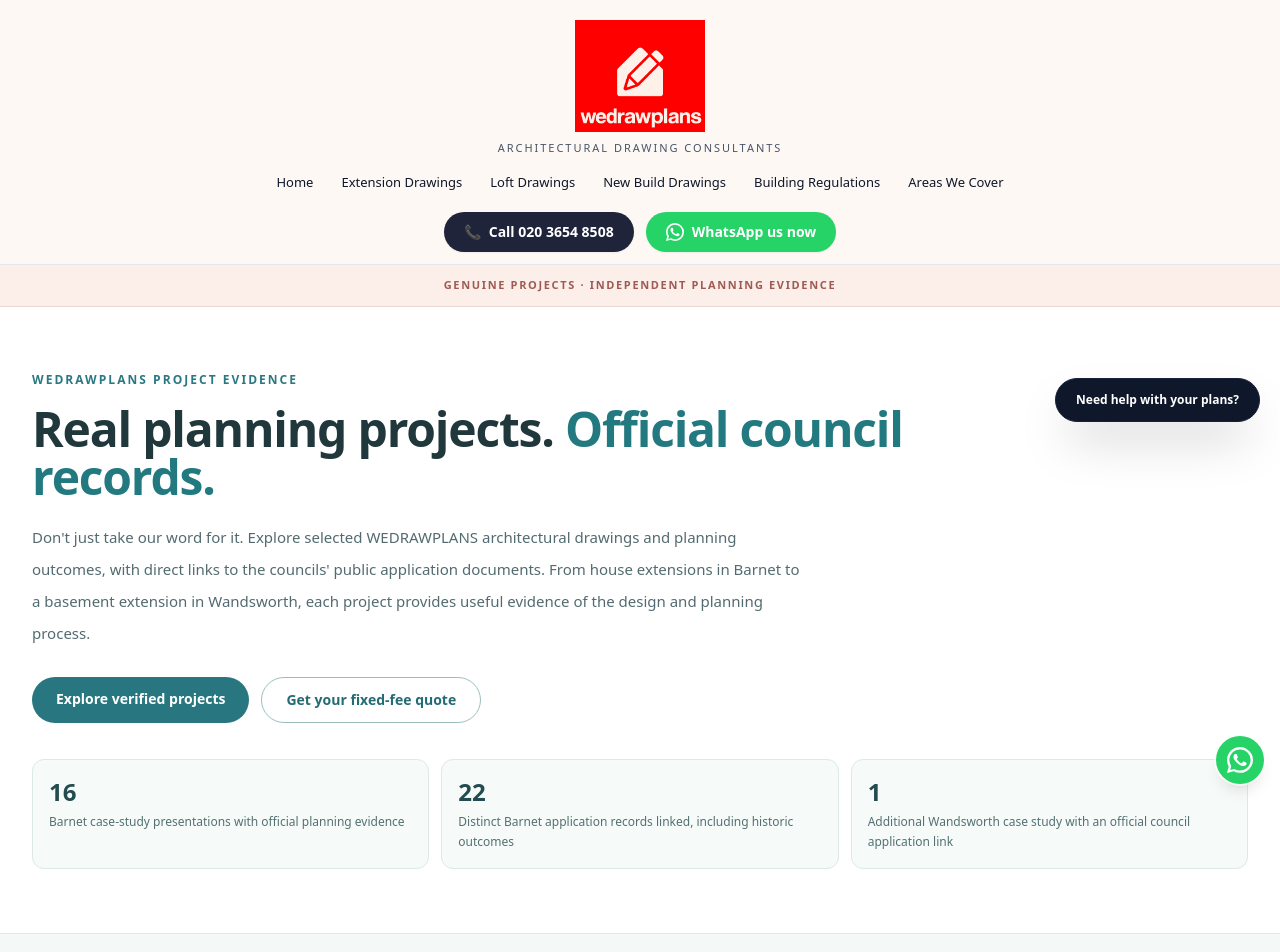
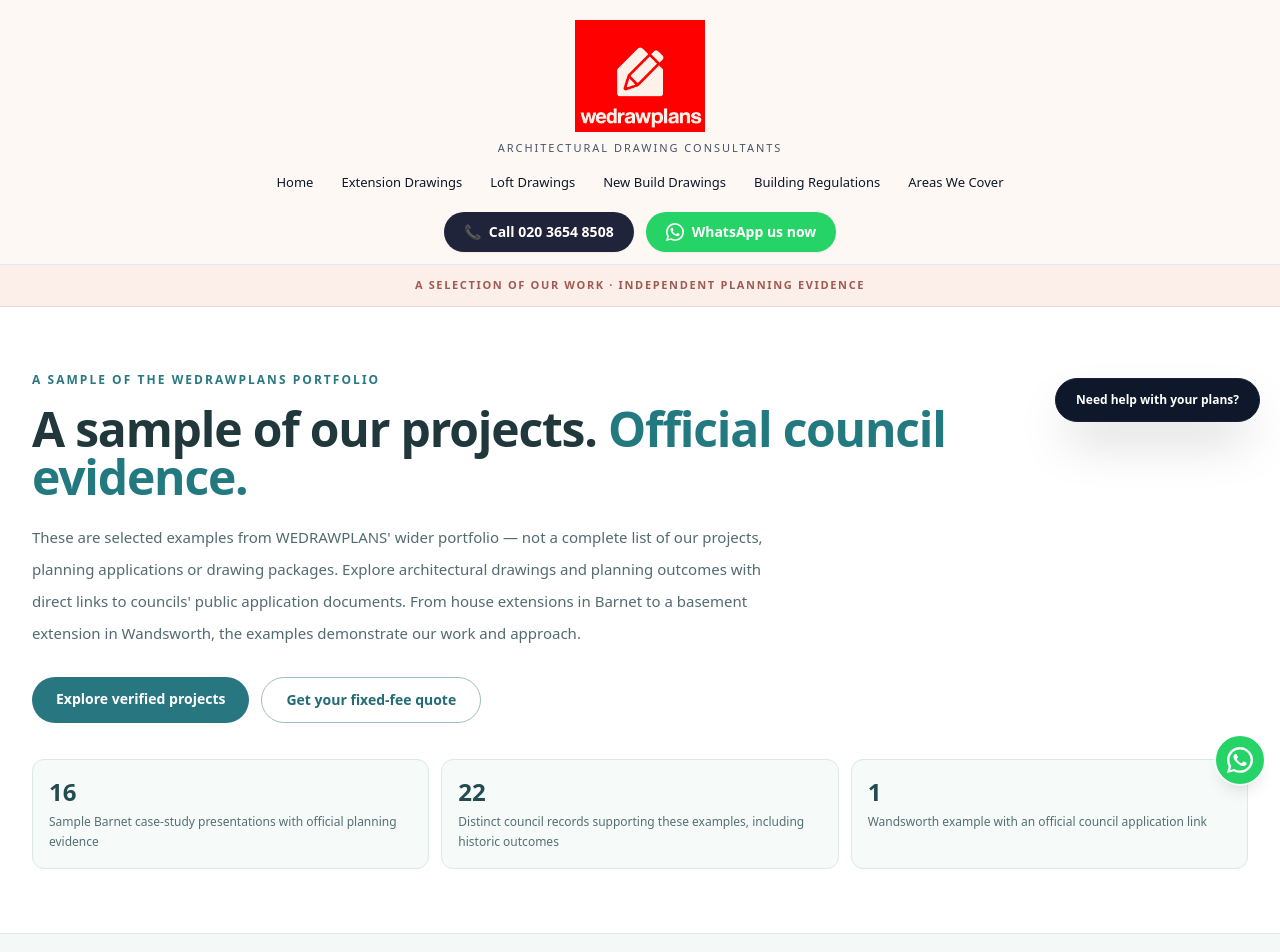
Before and after one commit to WEDRAWPLANS/wedrawplans, a Next.js app: page /verified-planning-approvals in a window 1280 px wide. Shown: the top 952 px of the page. Built offline with nearby package versions, Linux system fonts and the light colour scheme.

Commit message:
Clarify verified planning case studies are a curated sample, not the full WEDRAWPLANS portfolio

```diff
--- a/pages/verified-planning-approvals.tsx
+++ b/pages/verified-planning-approvals.tsx
@@ -87,8 +87,8 @@ export default function VerifiedPlanningApprovals() {
   const schema = {
     "@context": "https://schema.org",
     "@type": "CollectionPage",
-    name: "Verified planning outcomes and council records | WEDRAWPLANS",
-    description: "A curated index of WEDRAWPLANS architectural drawing projects with independently accessible official council planning records.",
+    name: "Sample WEDRAWPLANS planning projects with official council records",
+    description: "A selected sample of WEDRAWPLANS projects from a wider architectural drawing portfolio, with independently accessible council planning records.",
     url: SITE + PAGE,
     publisher: { "@type": "Organization", name: "WEDRAWPLANS", url: SITE },
     mainEntity: {
@@ -103,31 +103,31 @@ export default function VerifiedPlanningApprovals() {
   return (
     <>
       <Head>
-        <title>Verified Planning Approvals & Council Records | WEDRAWPLANS</title>
-        <meta name="description" content="Explore genuine WEDRAWPLANS extension, loft and planning projects. See the drawings and verify application outcomes using official council planning records." />
+        <title>Sample Planning Projects & Official Council Records | WEDRAWPLANS</title>
+        <meta name="description" content="Explore a sample from the wider WEDRAWPLANS project portfolio. See selected extension, loft and planning drawings, with official council records for independent verification." />
         <meta name="robots" content={process.env.VERCEL_ENV === "production" ? "index,follow,max-image-preview:large" : "noindex,nofollow"} />
         <link rel="canonical" href={SITE + PAGE} />
         <meta property="og:type" content="website" />
-        <meta property="og:title" content="Real planning projects. Official council evidence. | WEDRAWPLANS" />
-        <meta property="og:description" content="Browse approved house extensions, loft conversions and other projects with links to official council application records." />
+        <meta property="og:title" content="A Sample of Our Planning Projects | Official Council Evidence | WEDRAWPLANS" />
+        <meta property="og:description" content="Explore selected examples from WEDRAWPLANS' wider portfolio, with drawings and links to official council planning records." />
         <meta property="og:url" content={SITE + PAGE} />
         <script type="application/ld+json" dangerouslySetInnerHTML={{ __html: JSON.stringify(schema) }} />
       </Head>
       <main className="min-h-screen bg-[#fafbf9] text-[#243d42]">
         <CaseStudyHeader />
         <div className="border-b border-[#e8d8d1] bg-[#fceee9] py-3 text-center text-[11px] font-semibold uppercase tracking-[.15em] text-[#9f5b53]">
-          Genuine projects · Independent planning evidence
+          A selection of our work · Independent planning evidence
         </div>
         <section className="border-b border-[#e2e9e5] bg-white">
           <div className="mx-auto max-w-7xl px-5 pb-12 pt-12 sm:px-8 sm:pb-16 sm:pt-16">
-            <p className="text-[12px] font-semibold uppercase tracking-[.17em] text-[#2a7882]">WEDRAWPLANS project evidence</p>
+            <p className="text-[12px] font-semibold uppercase tracking-[.17em] text-[#2a7882]">A sample of the WEDRAWPLANS portfolio</p>
             <h1 className="mt-4 max-w-5xl text-4xl font-semibold leading-[1.13] tracking-tight text-[#20383b] sm:text-5xl">
-              Real planning projects. <span className="text-[#237980]">Official council records.</span>
+              A sample of our projects. <span className="text-[#237980]">Official council evidence.</span>
             </h1>
             <p className="mt-5 max-w-3xl text-[15px] leading-8 text-[#536b70]">
-              Don't just take our word for it. Explore selected WEDRAWPLANS architectural drawings and planning outcomes,
-              with direct links to the councils' public application documents. From house extensions in Barnet to a basement
-              extension in Wandsworth, each project provides useful evidence of the design and planning process.
+              These are selected examples from WEDRAWPLANS' wider portfolio — not a complete list of our projects, planning applications or drawing packages.
+              Explore architectural drawings and planning outcomes with direct links to councils' public application documents.
+              From house extensions in Barnet to a basement extension in Wandsworth, the examples demonstrate our work and approach.
             </p>
             <div className="mt-7 flex flex-wrap gap-3">
               <Link href="#verified-projects" className="rounded-full bg-[#287780] px-6 py-3 text-sm font-semibold text-white hover:bg-[#175a63]">Explore verified projects</Link>
@@ -136,15 +136,15 @@ export default function VerifiedPlanningApprovals() {
             <div className="mt-9 grid gap-3 sm:grid-cols-3">
               <div className="rounded-xl border border-[#dce9e4] bg-[#f6faf8] p-4">
                 <p className="text-2xl font-semibold tabular-nums text-[#234c50]">{verifiedBarnet.length}</p>
-                <p className="mt-1 text-[12px] leading-5 text-[#547073]">Barnet case-study presentations with official planning evidence</p>
+                <p className="mt-1 text-[12px] leading-5 text-[#547073]">Sample Barnet case-study presentations with official planning evidence</p>
               </div>
               <div className="rounded-xl border border-[#dce9e4] bg-[#f6faf8] p-4">
                 <p className="text-2xl font-semibold tabular-nums text-[#234c50]">{verifiedReferences.length}</p>
-                <p className="mt-1 text-[12px] leading-5 text-[#547073]">Distinct Barnet application records linked, including historic outcomes</p>
+                <p className="mt-1 text-[12px] leading-5 text-[#547073]">Distinct council records supporting these examples, including historic outcomes</p>
               </div>
               <div className="rounded-xl border border-[#dce9e4] bg-[#f6faf8] p-4">
                 <p className="text-2xl font-semibold tabular-nums text-[#234c50]">1</p>
-                <p className="mt-1 text-[12px] leading-5 text-[#547073]">Additional Wandsworth case study with an official council application link</p>
+                <p className="mt-1 text-[12px] leading-5 text-[#547073]">Wandsworth example with an official council application link</p>
               </div>
             </div>
           </div>
@@ -170,7 +170,7 @@ export default function VerifiedPlanningApprovals() {
             House extensions, lofts and outbuildings in Barnet
           </h2>
           <p className="mt-4 max-w-3xl text-[14px] leading-7 text-[#5b7174]">
-            Select a project to explore the WEDRAWPLANS drawings, planning approach and official application documents.
+            These are illustrative examples of our wider domestic-project portfolio. Explore the drawings, planning approach and council documents for each.
             Multiple records for one property are listed separately; they are not counted as separate projects.
           </p>
           <div className="mt-8 grid gap-5 md:grid-cols-2">
@@ -182,7 +182,7 @@ export default function VerifiedPlanningApprovals() {
             <p className="text-[12px] font-semibold uppercase tracking-[.15em] text-[#2a7980]">Additional project types</p>
             <h2 className="mt-2 text-2xl font-semibold sm:text-3xl">Residential conversions and specialist planning cases</h2>
             <p className="mt-4 max-w-3xl text-[14px] leading-7 text-[#5b7174]">
-              These demonstrate other planning routes. They are presented separately from domestic extensions and include the exact council decision history.
+              These additional examples demonstrate other planning routes from our wider body of work. They are presented separately from domestic extensions, with relevant council decision histories.
             </p>
             <div className="mt-7 grid gap-5 md:grid-cols-2">
               {otherProjects.map((project) => <EvidenceProject key={project.slug} project={project} />)}
```
